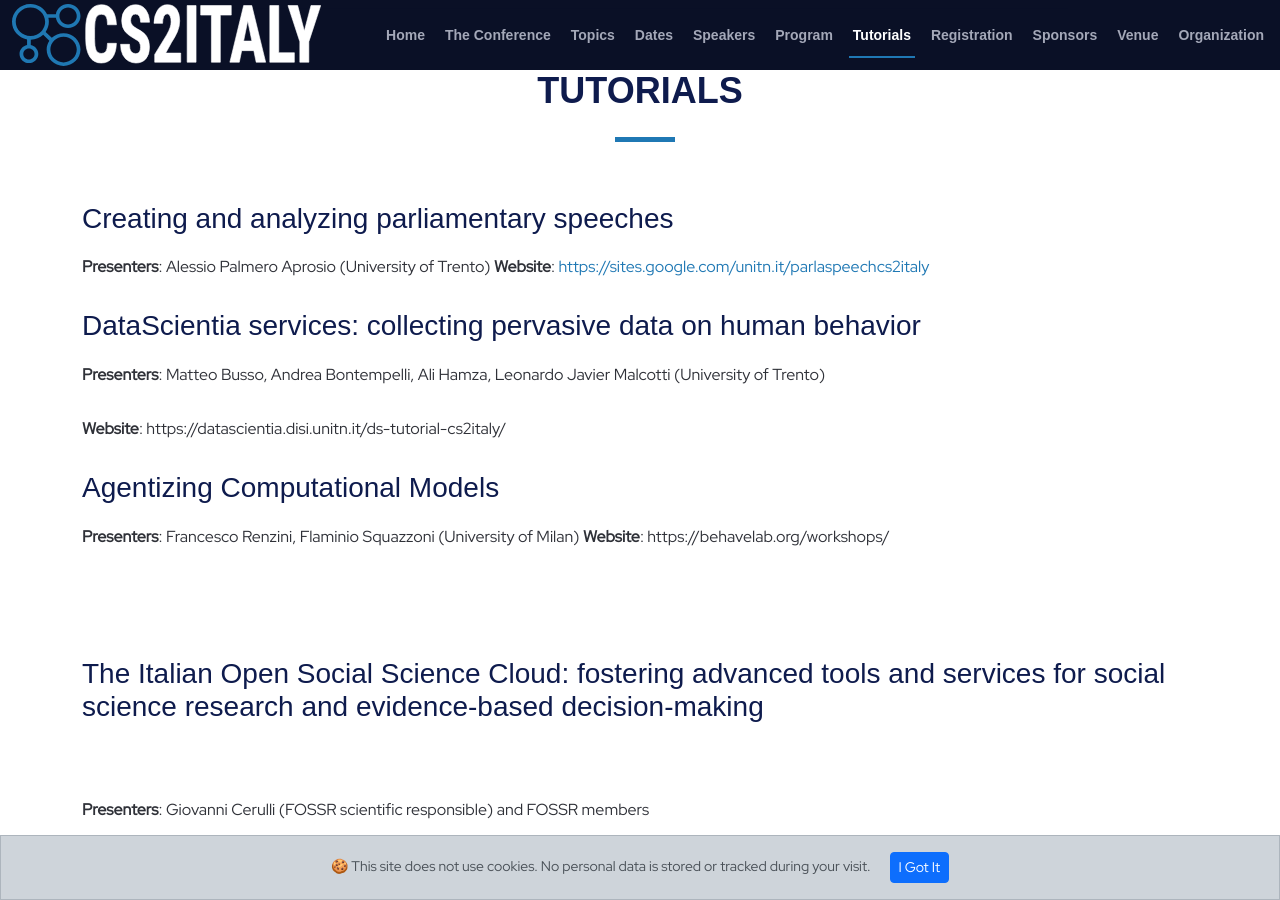
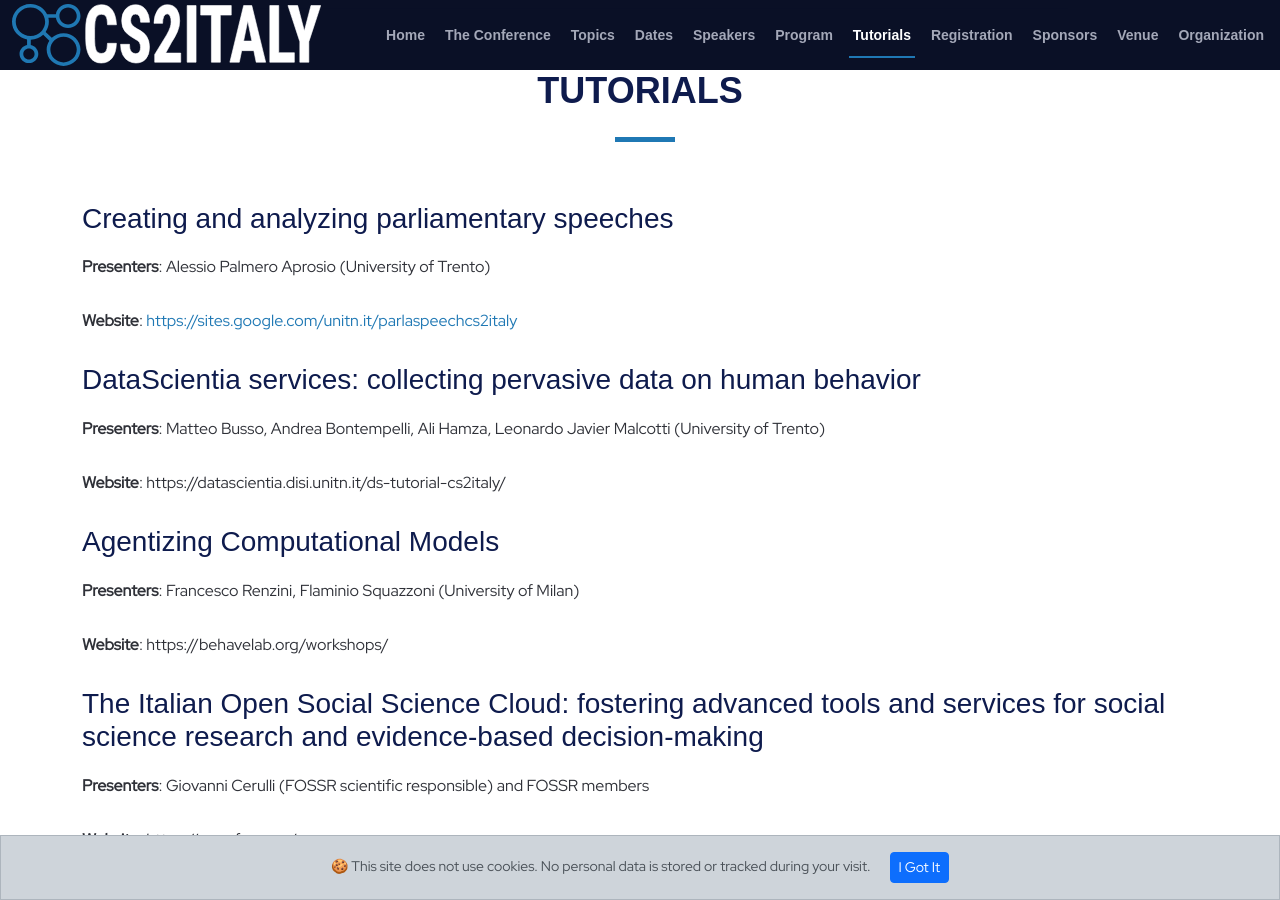
Before and after one commit to CS2Italy/conference, a Jekyll site: the page built from docs/index.md, in a window 1280 px wide and 900 px high, scrolled down 4864 px. Built offline with Jekyll 4.4.1, drawn with Linux system fonts in a browser that asks for light colours.

Commit message:
Update 04a_tutorials.md

```diff
--- a/docs/_texts/04a_tutorials.md
+++ b/docs/_texts/04a_tutorials.md
@@ -1,8 +1,8 @@
 
 ### Creating and analyzing parliamentary speeches
-**Presenters**: Alessio Palmero Aprosio (University of Trento)
-**Website**: <a href="https://sites.google.com/unitn.it/parlaspeechcs2italy">https://sites.google.com/unitn.it/parlaspeechcs2italy</a>
-<br/>
+**Presenters**: Alessio Palmero Aprosio (University of Trento)<br/>
+
+**Website**: <a href="https://sites.google.com/unitn.it/parlaspeechcs2italy">https://sites.google.com/unitn.it/parlaspeechcs2italy</a> <br/>
 
 ### DataScientia services: collecting pervasive data on human behavior
 **Presenters**: Matteo Busso, Andrea Bontempelli, Ali Hamza, Leonardo Javier Malcotti (University of Trento)<br/>
@@ -11,17 +11,12 @@
 <br/>
 
 ### Agentizing Computational Models
-**Presenters**: Francesco Renzini, Flaminio Squazzoni (University of Milan)
-**Website**: https://behavelab.org/workshops/
+**Presenters**: Francesco Renzini, Flaminio Squazzoni (University of Milan)<br/>
 
-<br/>
-<br/>
+**Website**: https://behavelab.org/workshops/<br/>
 
 ### The Italian Open Social Science Cloud: fostering advanced tools and services for social science research and evidence-based decision-making
-<br/>
 
-**Presenters**:  Giovanni Cerulli (FOSSR scientific responsible) and FOSSR members
-<br/>
+**Presenters**:  Giovanni Cerulli (FOSSR scientific responsible) and FOSSR members<br/>
 
 **Website**: https://www.fossr.eu/
-<br/>
```
